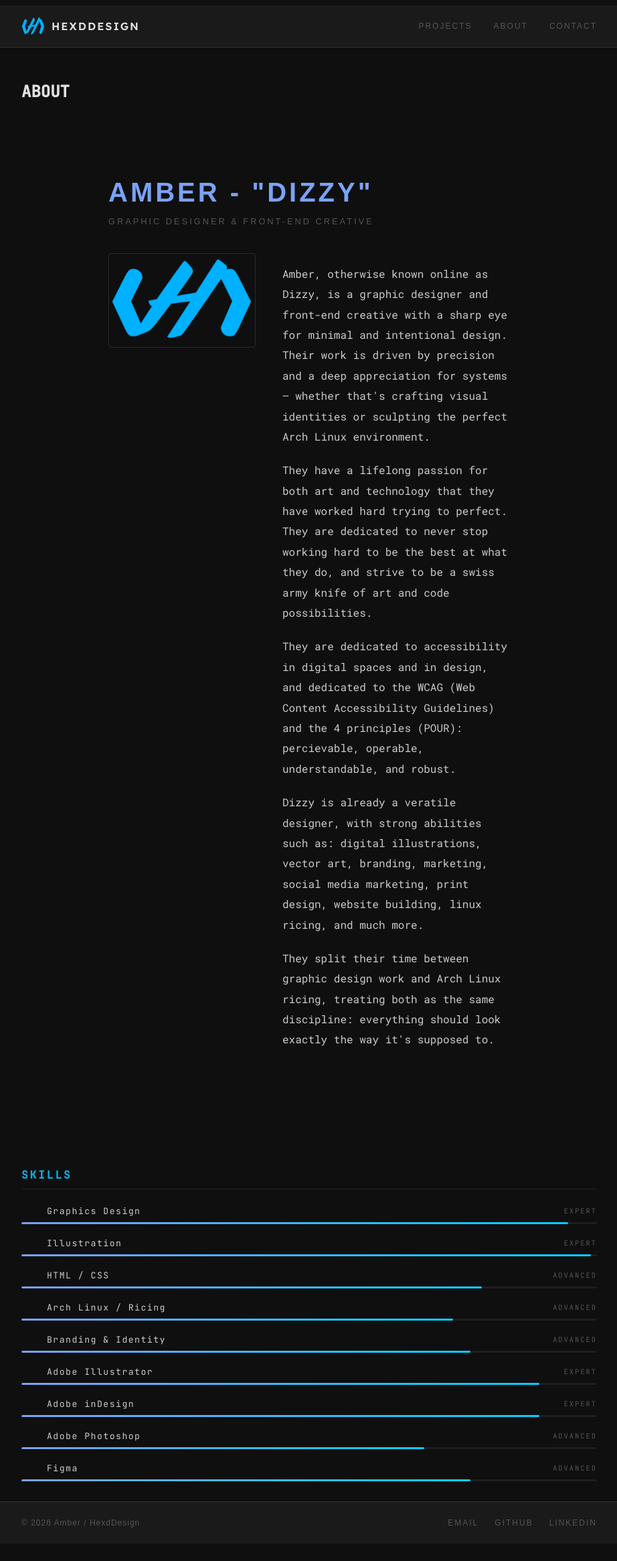
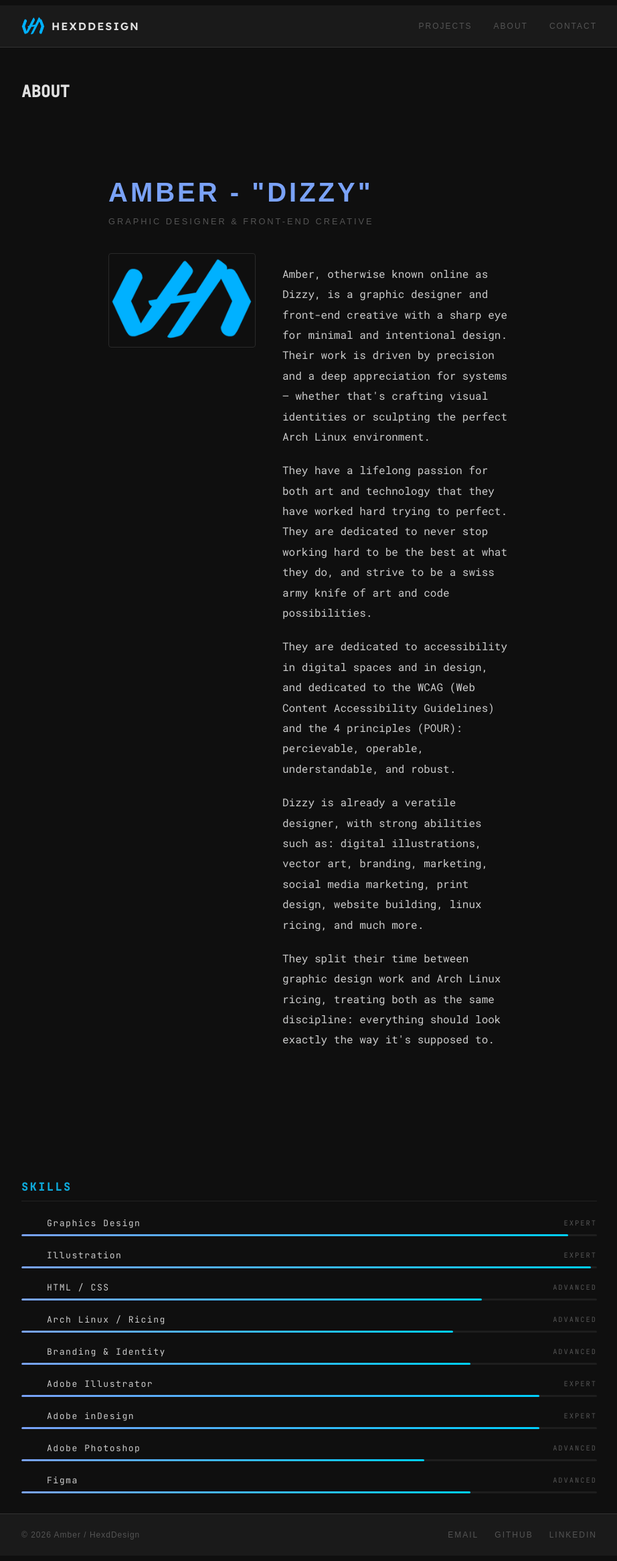
Before and after one commit to HexdDesign/hexddesign.github.io, a Jekyll site: the page built from about.markdown, in a window 1280 px wide. Shown: the whole page at 67% size, without its empty margins (178-1100 px from the left). Built offline with Jekyll 4.4.1, drawn with Linux system fonts in a browser that asks for light colours; some web fonts are replaced.

Commit message:
Add line breaks for better formatting in about.markdown

```diff
--- a/about.markdown
+++ b/about.markdown
@@ -16,7 +16,7 @@ permalink: /about/
         <p>They have a lifelong passion for both art and technology that they have worked hard trying to perfect. They are dedicated to never stop working hard to be the best at what they do, and strive to be a swiss army knife of art and code possibilities.</p>
         <p>They are dedicated to accessibility in digital spaces and in design, and dedicated to the WCAG (Web Content Accessibility Guidelines) and the 4 principles (POUR): percievable, operable, understandable, and robust.</p>
         <p>Dizzy is already a veratile designer, with strong abilities such as: digital illustrations, vector art, branding, marketing, social media marketing, print design, website building, linux ricing, and much more.</p>
-        <p>They split their time between graphic design work and Arch Linux ricing, treating both as the same discipline: everything should look exactly the way it's supposed to.</p>
+        <p>They split their time between graphic design work and Arch Linux ricing, treating both as the same discipline: everything should look exactly the way it's supposed to.</p> <br>
       </div>
     </div>
   </div>
@@ -110,7 +110,7 @@ permalink: /about/
           <span class="skill-level-label">Advanced</span>
         </div>
         <div class="skill-bar-track">
-          <div class="skill-bar-fill" data-width="78"></div>
+          <div class="skill-bar-fill" data-width="78"></div> <br><br>
         </div>
       </div>
     </div>
```
